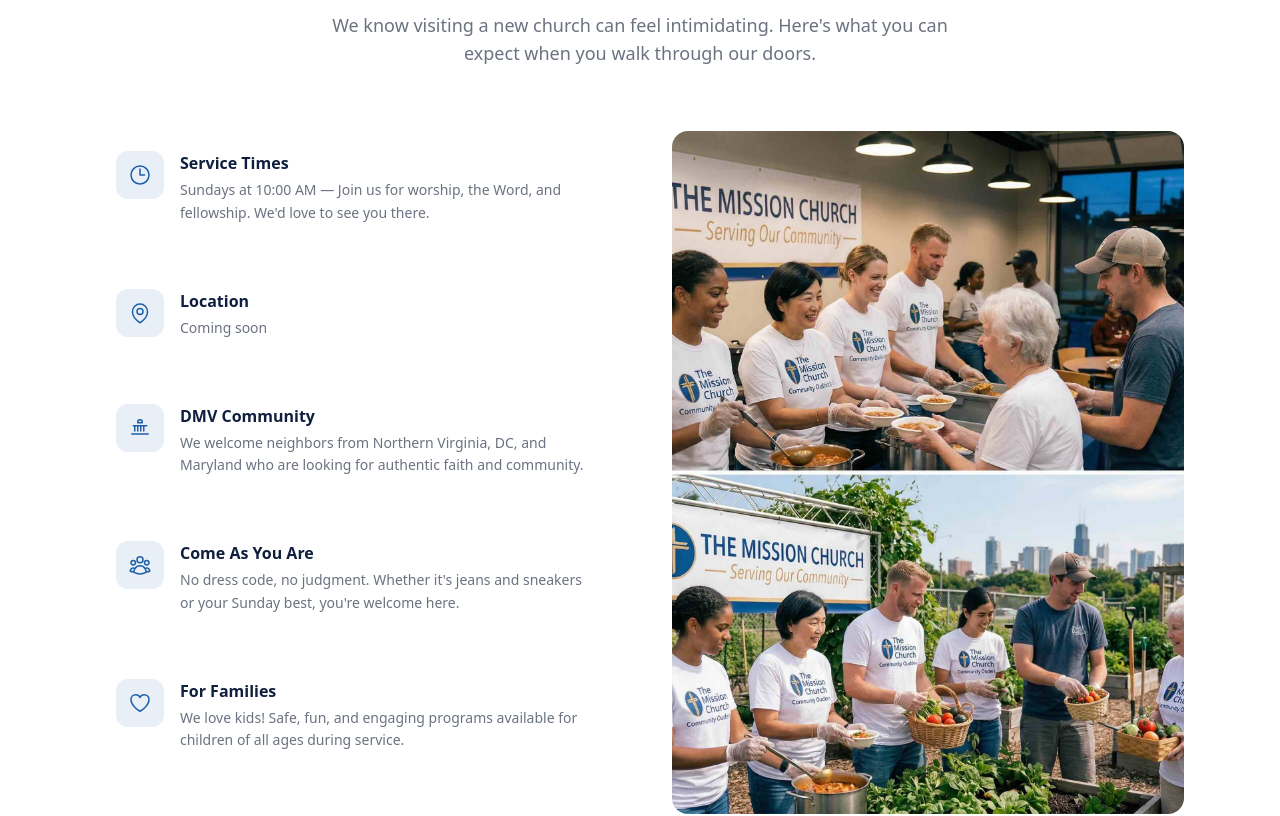
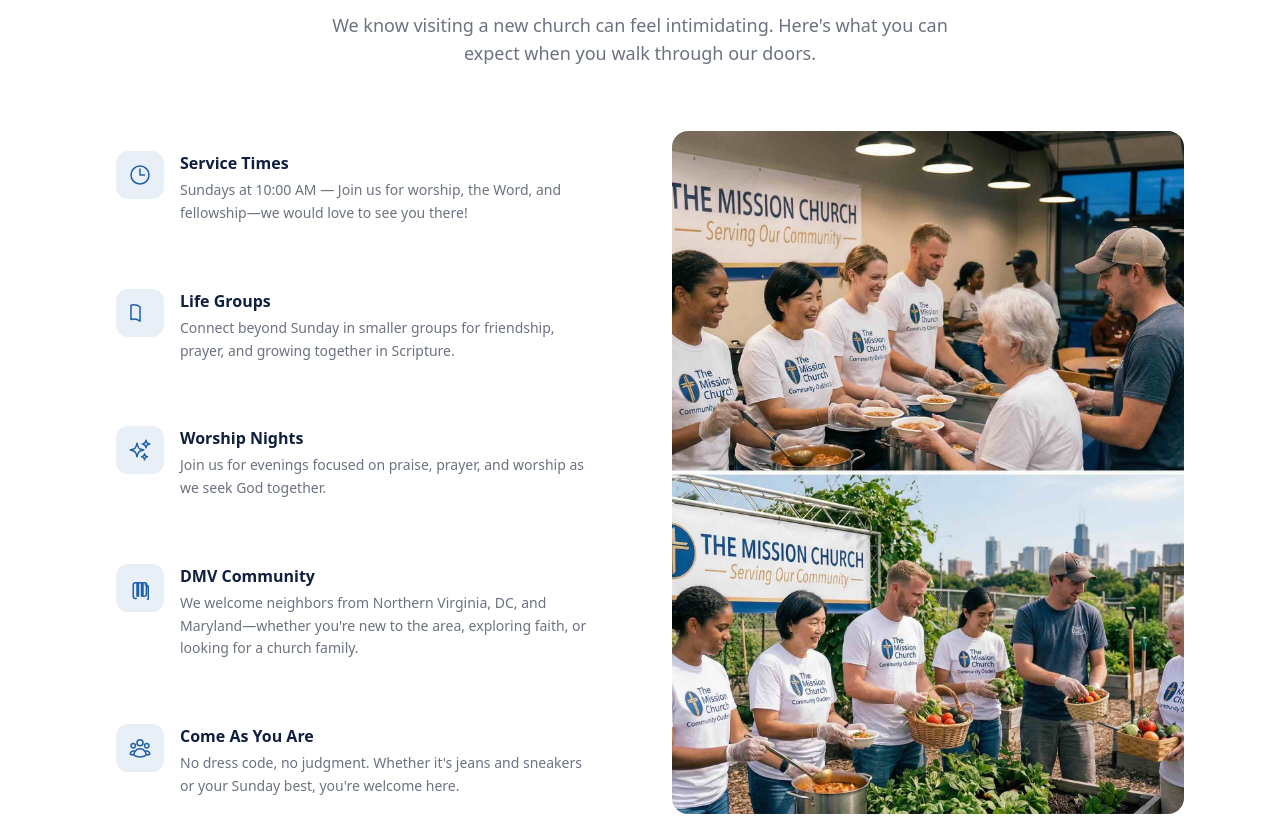
Before and after one commit to trentphoto/fcc, a Next.js app: page / in a window 1280 px wide. Shown: the part 3140-3956 px from the top of the page. Built offline with nearby package versions, Linux system fonts and the light colour scheme; no server answers; the database is empty.

Commit message:
homepage copy

```diff
--- a/src/app/page.tsx
+++ b/src/app/page.tsx
@@ -69,11 +69,26 @@ function SparklesIcon({ className }: { className?: string }) {
   );
 }
 
-function CapitolIcon({ className }: { className?: string }) {
+function MapFoldIcon({ className }: { className?: string }) {
   return (
     <svg className={className} fill="none" viewBox="0 0 24 24" strokeWidth={1.5} stroke="currentColor" width={24} height={24}>
-      <path strokeLinecap="round" strokeLinejoin="round" d="M12 3.75a2.25 2.25 0 0 0-2.25 2.25v.75h4.5V6A2.25 2.25 0 0 0 12 3.75Z" />
-      <path strokeLinecap="round" strokeLinejoin="round" d="M5.25 9.75h13.5M6.75 9.75V15m3-5.25V15m3-5.25V15m3-5.25V15m-12 3h13.5M3.75 18h16.5" />
+      <path
+        strokeLinecap="round"
+        strokeLinejoin="round"
+        d="M9 6.75H7.5a2.25 2.25 0 0 0-2.25 2.25v11.25a2.25 2.25 0 0 0 2.25 2.25h.75m9-13.5H18a2.25 2.25 0 0 1 2.25 2.25v11.25a2.25 2.25 0 0 1-2.25 2.25h-.75m0 0H15M9 6.75v13.5m1.5-13.5v13.5m3-13.5v13.5m-1.5-13.5H9m4.5 0H12m6.75 4.5V9a2.25 2.25 0 0 0-2.25-2.25H15m0 0v13.5m0 0h1.125a2.25 2.25 0 0 0 2.25-2.25V9.75"
+      />
+    </svg>
+  );
+}
+
+function BookOpenIcon({ className }: { className?: string }) {
+  return (
+    <svg className={className} fill="none" viewBox="0 0 24 24" strokeWidth={1.5} stroke="currentColor" width={24} height={24}>
+      <path
+        strokeLinecap="round"
+        strokeLinejoin="round"
+        d="M12 6.042A8.967 8.967 0 0 0 6 3.75c-1.052 0-2.062.18-3 .512v14.25A8.987 8.987 0 0 1 6 18c2.305 0 4.408.867 6 2.292m0-14.25a8.966 8.966 0 0 0-6-2.292c-1.052 0-2.062.18-3 .512v14.25A8.987 8.987 0 0 1 6 18c2.305 0 4.408.867 6 2.292m0-14.25v14.25"
+      />
     </svg>
   );
 }
@@ -471,17 +486,22 @@ function VisitSection() {
               {
                 icon: <ClockIcon className="w-6 h-6 text-primary" />,
                 title: "Service Times",
-                desc: "Sundays at 10:00 AM — Join us for worship, the Word, and fellowship. We'd love to see you there.",
+                desc: "Sundays at 10:00 AM — Join us for worship, the Word, and fellowship—we would love to see you there!",
               },
               {
-                icon: <MapPinIcon className="w-6 h-6 text-primary" />,
-                title: "Location",
-                desc: "Coming soon",
+                icon: <BookOpenIcon className="w-6 h-6 text-primary" />,
+                title: "Life Groups",
+                desc: "Connect beyond Sunday in smaller groups for friendship, prayer, and growing together in Scripture.",
               },
               {
-                icon: <CapitolIcon className="w-6 h-6 text-primary" />,
+                icon: <SparklesIcon className="w-6 h-6 text-primary" />,
+                title: "Worship Nights",
+                desc: "Join us for evenings focused on praise, prayer, and worship as we seek God together.",
+              },
+              {
+                icon: <MapFoldIcon className="w-6 h-6 text-primary" />,
                 title: "DMV Community",
-                desc: "We welcome neighbors from Northern Virginia, DC, and Maryland who are looking for authentic faith and community.",
+                desc: "We welcome neighbors from Northern Virginia, DC, and Maryland—whether you're new to the area, exploring faith, or looking for a church family.",
               },
               {
                 icon: <UsersIcon className="w-6 h-6 text-primary" />,
@@ -768,7 +788,7 @@ function CommunitySection() {
         <div className="grid grid-cols-2 md:grid-cols-4 gap-4">
           {[
             { label: "Worship", size: "col-span-2 row-span-2", aspect: "aspect-square", img: "/images/home2.jpg" },
-            { label: "Small Groups", size: "", aspect: "aspect-square", img: "/images/home1.jpg" },
+            { label: "Life Groups", size: "", aspect: "aspect-square", img: "/images/home1.jpg" },
             { label: "Youth", size: "", aspect: "aspect-square", img: "/images/hero.jpg" },
             { label: "DMV Outreach", size: "", aspect: "aspect-square", img: "/images/home1.jpg" },
             { label: "Fellowship", size: "", aspect: "aspect-square", img: "/images/hero.jpg" },
```
